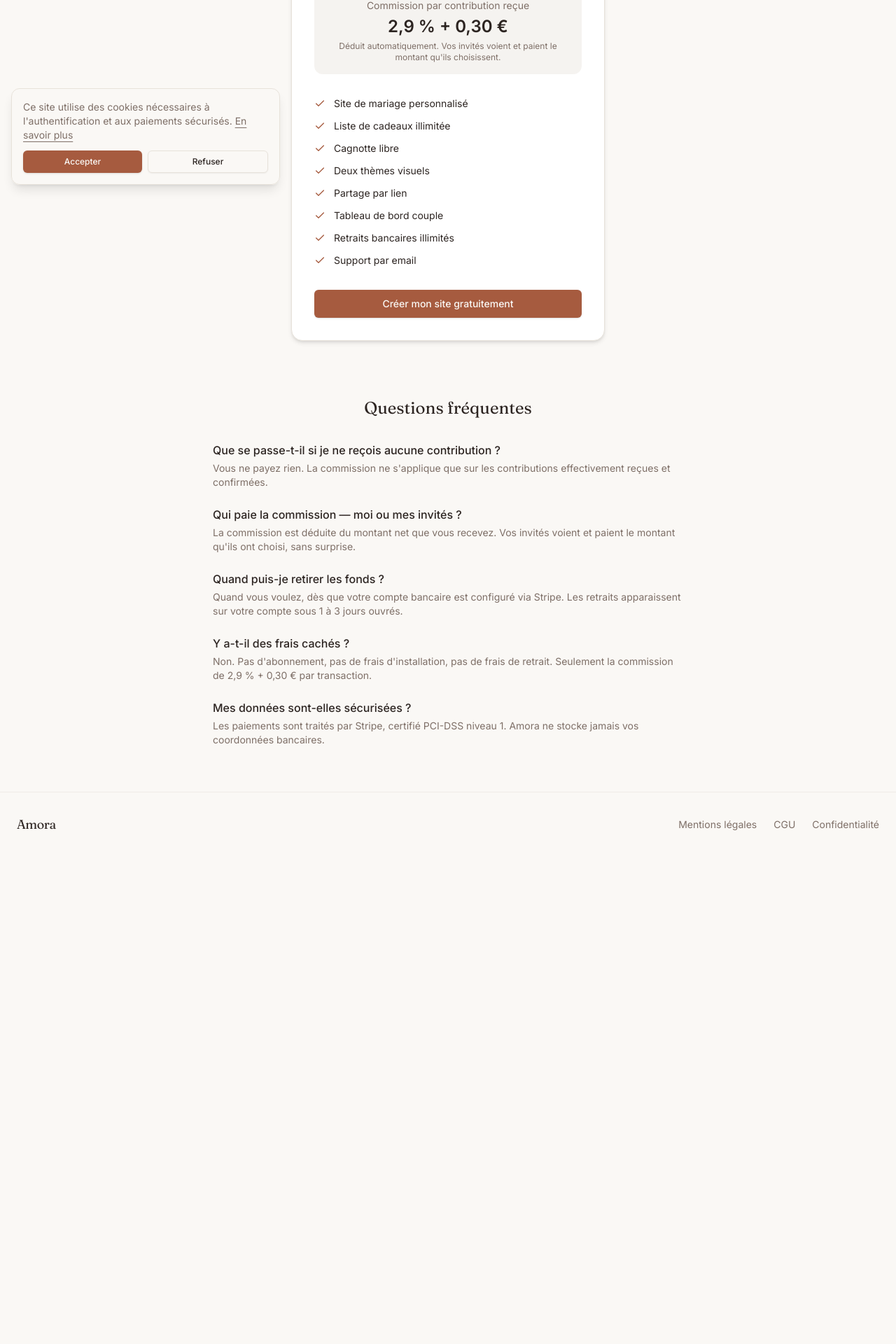
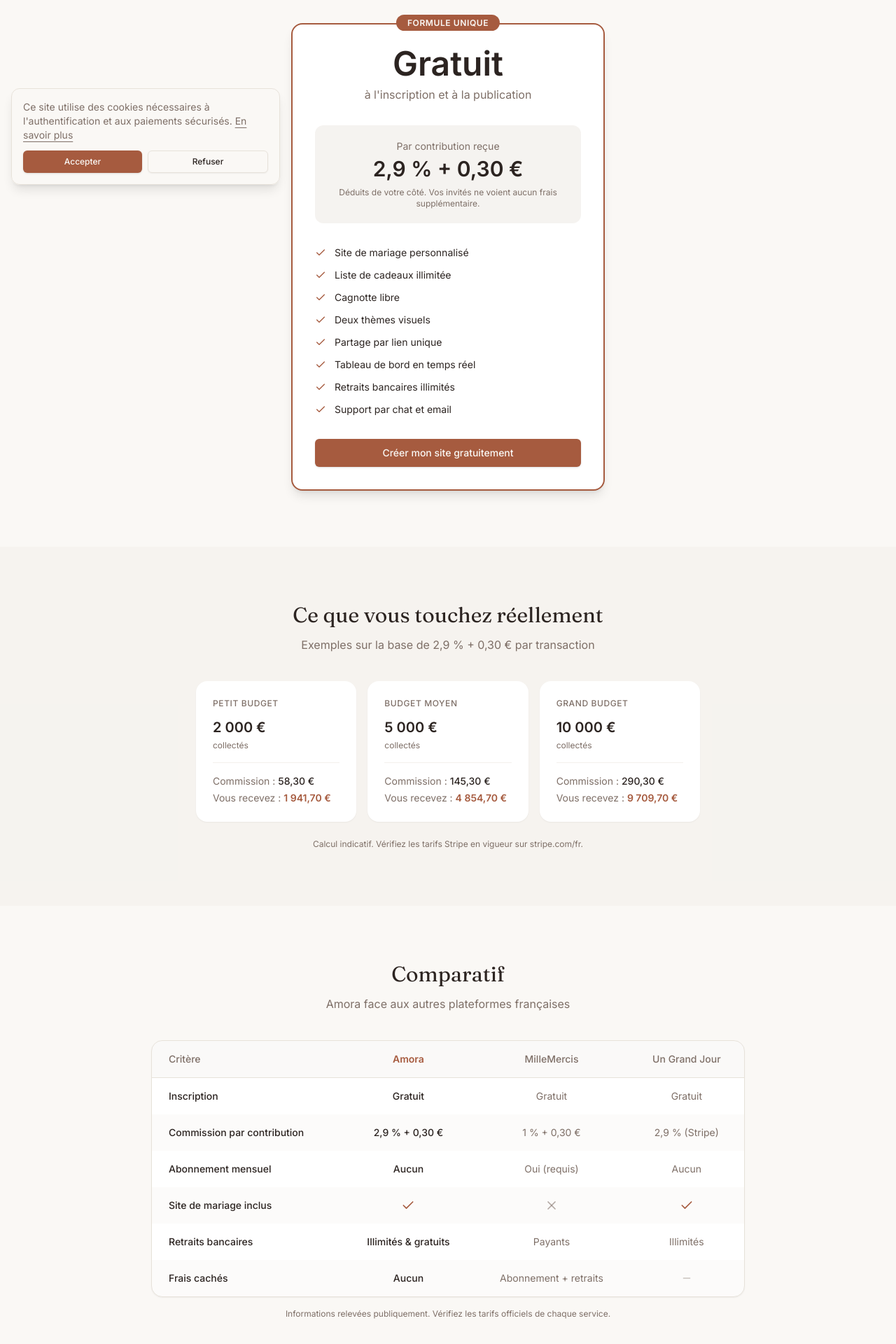
Before and after one commit to alexandreadamdufour/marryslate, a Next.js app: page /tarifs in a window 1280 px wide. Shown: the part 520-2440 px from the top of the page at 70% size. Before the commit the page ends 1744 px from the top, so only its background shows below. Built offline with nearby package versions, Linux system fonts and the light colour scheme; no server answers.

Commit message:
feat: page tarifs avec comparatif et simulation

```diff
--- a/src/app/(marketing)/tarifs/page.tsx
+++ b/src/app/(marketing)/tarifs/page.tsx
@@ -1,12 +1,12 @@
 import type { Metadata } from "next"
 import Link from "next/link"
 import { Button } from "@/components/ui/button"
-import { Check } from "lucide-react"
+import { Check, X, Minus } from "lucide-react"
 
 export const metadata: Metadata = {
   title: "Tarifs",
   description:
-    "Amora est gratuit à créer. Seulement 2,9 % + 0,30 € par contribution reçue. Aucun abonnement.",
+    "Amora est gratuit à créer. Seulement 2,9 % + 0,30 € par contribution reçue. Aucun abonnement, aucun frais caché.",
 }
 
 const INCLUDED = [
@@ -14,42 +14,138 @@
   "Liste de cadeaux illimitée",
   "Cagnotte libre",
   "Deux thèmes visuels",
-  "Partage par lien",
-  "Tableau de bord couple",
+  "Partage par lien unique",
+  "Tableau de bord en temps réel",
   "Retraits bancaires illimités",
-  "Support par email",
+  "Support par chat et email",
 ]
+
+type CellValue = { type: "check" | "cross" | "dash" | "text"; text?: string }
+
+const COMPARISON: {
+  feature: string
+  amora: CellValue
+  milleMercis: CellValue
+  unGrandJour: CellValue
+}[] = [
+  {
+    feature: "Inscription",
+    amora: { type: "text", text: "Gratuit" },
+    milleMercis: { type: "text", text: "Gratuit" },
+    unGrandJour: { type: "text", text: "Gratuit" },
+  },
+  {
+    feature: "Commission par contribution",
+    amora: { type: "text", text: "2,9 % + 0,30 €" },
+    milleMercis: { type: "text", text: "1 % + 0,30 €" },
+    unGrandJour: { type: "text", text: "2,9 % (Stripe)" },
+  },
+  {
+    feature: "Abonnement mensuel",
+    amora: { type: "text", text: "Aucun" },
+    milleMercis: { type: "text", text: "Oui (requis)" },
+    unGrandJour: { type: "text", text: "Aucun" },
+  },
+  {
+    feature: "Site de mariage inclus",
+    amora: { type: "check" },
+    milleMercis: { type: "cross" },
+    unGrandJour: { type: "check" },
+  },
+  {
+    feature: "Retraits bancaires",
+    amora: { type: "text", text: "Illimités & gratuits" },
+    milleMercis: { type: "text", text: "Payants" },
+    unGrandJour: { type: "text", text: "Illimités" },
+  },
+  {
+    feature: "Frais cachés",
+    amora: { type: "text", text: "Aucun" },
+    milleMercis: { type: "text", text: "Abonnement + retraits" },
+    unGrandJour: { type: "dash" },
+  },
+]
+
+const SIMULATIONS = [
+  { label: "Petit budget", collected: "2 000 €", commission: "58,30 €", received: "1 941,70 €" },
+  { label: "Budget moyen", collected: "5 000 €", commission: "145,30 €", received: "4 854,70 €" },
+  { label: "Grand budget", collected: "10 000 €", commission: "290,30 €", received: "9 709,70 €" },
+]
+
+const FAQ = [
+  {
+    q: "Que se passe-t-il si je ne reçois aucune contribution ?",
+    a: "Vous ne payez absolument rien. La commission ne s'applique que sur les contributions effectivement reçues et confirmées par Stripe.",
+  },
+  {
+    q: "Qui paie la commission — moi ou mes invités ?",
+    a: "La commission est déduite du montant net que vous recevez. Vos invités voient et paient le montant qu'ils ont choisi, sans surprise ni frais supplémentaire de leur côté.",
+  },
+  {
+    q: "Quand puis-je retirer les fonds ?",
+    a: "Quand vous voulez, dès que votre compte bancaire est configuré. Les fonds apparaissent sur votre compte sous 1 à 3 jours ouvrés, sans frais.",
+  },
+  {
+    q: "Y a-t-il des frais cachés ?",
+    a: "Non. Pas d'abonnement, pas de frais d'installation, pas de frais de retrait. Seulement la commission de 2,9 % + 0,30 € par transaction Stripe.",
+  },
+  {
+    q: "Les paiements de mes invités sont-ils sécurisés ?",
+    a: "Les paiements sont traités par Stripe, certifié PCI-DSS niveau 1. Amora ne stocke jamais les coordonnées bancaires de vos invités ni les vôtres.",
+  },
+]
+
+function ComparisonCell({ value }: { value: CellValue }) {
+  if (value.type === "check")
+    return <Check className="mx-auto h-5 w-5 text-primary" aria-label="Oui" />
+  if (value.type === "cross")
+    return <X className="mx-auto h-5 w-5 text-muted-foreground/60" aria-label="Non" />
+  if (value.type === "dash")
+    return <Minus className="mx-auto h-4 w-4 text-muted-foreground/40" aria-label="Non communiqué" />
+  return <span>{value.text}</span>
+}
 
 export default function TarifsPage() {
   return (
-    <div className="container mx-auto max-w-4xl px-4 py-16 sm:px-6">
-      <div className="mb-16 text-center">
-        <h1 className="mb-4 text-4xl sm:text-5xl">Tarifs simples et transparents</h1>
+    <>
+      {/* Hero */}
+      <section className="container mx-auto max-w-3xl px-4 py-20 text-center sm:px-6 md:py-28">
+        <p className="mb-4 text-sm font-medium uppercase tracking-widest text-primary">
+          Tarifs
+        </p>
+        <h1 className="mb-6 text-4xl leading-tight sm:text-5xl md:text-6xl">
+          Vous ne payez que quand{" "}
+          <span className="text-primary">vous recevez un cadeau</span>
+        </h1>
         <p className="mx-auto max-w-xl text-lg text-muted-foreground">
-          Créez votre site gratuitement. Nous prélevons uniquement une commission sur les
-          contributions reçues — vous ne payez rien si vous ne collectez rien.
+          Inscription gratuite. Aucun abonnement. Aucun frais caché. Une seule commission de
+          2,9&nbsp;% + 0,30&nbsp;€ par contribution — déduite automatiquement à la réception.
+        </p>
+      </section>
+
+      {/* Pricing card */}
+      <section className="container mx-auto px-4 pb-20 sm:px-6">
+        <div className="relative mx-auto max-w-md rounded-2xl border-2 border-primary bg-card p-8 shadow-lg">
+          <div className="absolute -top-4 left-1/2 -translate-x-1/2">
+            <span className="rounded-full bg-primary px-4 py-1 text-xs font-semibold uppercase tracking-wider text-primary-foreground">
+              Formule unique
+            </span>
+          </div>
+
+          <div className="mb-8 text-center">
+            <p className="text-5xl font-semibold">Gratuit</p>
+            <p className="mt-2 text-muted-foreground">à l&apos;inscription et à la publication</p>
+          </div>
+
+          <div className="mb-8 rounded-xl bg-muted/60 px-6 py-5 text-center">
+            <p className="text-sm text-muted-foreground">Par contribution reçue</p>
+            <p className="mt-1 text-3xl font-semibold">2,9&nbsp;% + 0,30&nbsp;€</p>
+            <p className="mt-2 text-xs text-muted-foreground">
+              Déduits de votre côté. Vos invités ne voient aucun frais supplémentaire.
             </p>
           </div>
 
-      {/* Pricing card */}
-      <div className="mx-auto max-w-md rounded-2xl border bg-card p-8 shadow-md">
-        <div className="mb-6 text-center">
-          <p className="text-sm font-medium uppercase tracking-wider text-muted-foreground">
-            Formule unique
-          </p>
-          <p className="mt-2 text-5xl font-semibold">Gratuit</p>
-          <p className="mt-1 text-muted-foreground">pour créer et publier</p>
-        </div>
-
-        <div className="mb-8 rounded-xl bg-muted/60 p-4 text-center">
-          <p className="text-sm text-muted-foreground">Commission par contribution reçue</p>
-          <p className="mt-1 text-2xl font-semibold">2,9 % + 0,30 €</p>
-          <p className="mt-1 text-xs text-muted-foreground">
-            Déduit automatiquement. Vos invités voient et paient le montant qu&apos;ils choisissent.
-          </p>
-        </div>
-
-        <ul className="mb-8 space-y-3">
+          <ul className="mb-8 space-y-3" aria-label="Ce qui est inclus">
             {INCLUDED.map((item) => (
               <li key={item} className="flex items-center gap-3 text-sm">
                 <Check className="h-4 w-4 shrink-0 text-primary" aria-hidden="true" />
@@ -62,42 +158,121 @@
             <Link href="/inscription">Créer mon site gratuitement</Link>
           </Button>
         </div>
+      </section>
+
+      {/* Simulation */}
+      <section className="bg-muted/40 py-20">
+        <div className="container mx-auto max-w-3xl px-4 sm:px-6">
+          <h2 className="mb-3 text-center text-3xl">Ce que vous touchez réellement</h2>
+          <p className="mb-10 text-center text-muted-foreground">
+            Exemples sur la base de 2,9&nbsp;% + 0,30&nbsp;€ par transaction
+          </p>
+          <div className="grid gap-4 sm:grid-cols-3">
+            {SIMULATIONS.map((s) => (
+              <div key={s.label} className="rounded-2xl bg-card p-6 shadow-sm">
+                <p className="mb-3 text-xs font-medium uppercase tracking-wider text-muted-foreground">
+                  {s.label}
+                </p>
+                <p className="text-xl font-semibold">{s.collected}</p>
+                <p className="mb-1 mt-1 text-xs text-muted-foreground">collectés</p>
+                <div className="my-4 border-t border-border/50" />
+                <p className="text-sm text-muted-foreground">
+                  Commission&nbsp;:{" "}
+                  <span className="font-medium text-foreground">{s.commission}</span>
+                </p>
+                <p className="mt-1 text-sm text-muted-foreground">
+                  Vous recevez&nbsp;:{" "}
+                  <span className="font-semibold text-primary">{s.received}</span>
+                </p>
+              </div>
+            ))}
+          </div>
+          <p className="mt-6 text-center text-xs text-muted-foreground">
+            Calcul indicatif. Vérifiez les tarifs Stripe en vigueur sur stripe.com/fr.
+          </p>
+        </div>
+      </section>
+
+      {/* Comparatif */}
+      <section className="py-20">
+        <div className="container mx-auto max-w-4xl px-4 sm:px-6">
+          <h2 className="mb-3 text-center text-3xl">Comparatif</h2>
+          <p className="mb-10 text-center text-muted-foreground">
+            Amora face aux autres plateformes françaises
+          </p>
+
+          <div className="overflow-x-auto rounded-2xl border bg-card shadow-sm">
+            <table className="w-full min-w-[540px] text-sm">
+              <thead>
+                <tr className="border-b bg-muted/30">
+                  <th className="px-6 py-4 text-left font-medium text-muted-foreground">
+                    Critère
+                  </th>
+                  <th className="px-6 py-4 text-center">
+                    <span className="font-semibold text-primary">Amora</span>
+                  </th>
+                  <th className="px-6 py-4 text-center font-medium text-muted-foreground">
+                    MilleMercis
+                  </th>
+                  <th className="px-6 py-4 text-center font-medium text-muted-foreground">
+                    Un Grand Jour
+                  </th>
+                </tr>
+              </thead>
+              <tbody>
+                {COMPARISON.map((row, i) => (
+                  <tr key={row.feature} className={i % 2 === 0 ? "" : "bg-muted/20"}>
+                    <td className="px-6 py-4 font-medium">{row.feature}</td>
+                    <td className="px-6 py-4 text-center font-medium text-foreground">
+                      <ComparisonCell value={row.amora} />
+                    </td>
+                    <td className="px-6 py-4 text-center text-muted-foreground">
+                      <ComparisonCell value={row.milleMercis} />
+                    </td>
+                    <td className="px-6 py-4 text-center text-muted-foreground">
+                      <ComparisonCell value={row.unGrandJour} />
+                    </td>
+                  </tr>
+                ))}
+              </tbody>
+            </table>
+          </div>
+          <p className="mt-4 text-center text-xs text-muted-foreground">
+            Informations relevées publiquement. Vérifiez les tarifs officiels de chaque service.
+          </p>
+        </div>
+      </section>
 
       {/* FAQ */}
-      <div className="mt-20">
-        <h2 className="mb-8 text-center text-2xl">Questions fréquentes</h2>
-        <dl className="mx-auto max-w-2xl space-y-6">
+      <section className="bg-muted/40 py-20">
+        <div className="container mx-auto max-w-2xl px-4 sm:px-6">
+          <h2 className="mb-10 text-center text-3xl">Questions fréquentes</h2>
+          <dl className="space-y-8">
             {FAQ.map((item) => (
-            <div key={item.q}>
-              <dt className="font-medium">{item.q}</dt>
-              <dd className="mt-1 text-sm text-muted-foreground">{item.a}</dd>
+              <div
+                key={item.q}
+                className="border-b border-border/60 pb-8 last:border-0 last:pb-0"
+              >
+                <dt className="mb-2 font-medium">{item.q}</dt>
+                <dd className="text-sm leading-relaxed text-muted-foreground">{item.a}</dd>
               </div>
             ))}
           </dl>
         </div>
+      </section>
+
+      {/* CTA final */}
+      <section className="px-4 py-24">
+        <div className="container mx-auto max-w-xl text-center sm:px-6">
+          <h2 className="mb-4 text-3xl">Prêt·e à commencer ?</h2>
+          <p className="mb-8 text-muted-foreground">
+            Création en 2 minutes. Aucune carte bancaire requise.
+          </p>
+          <Button asChild size="lg">
+            <Link href="/inscription">Créer mon site gratuitement</Link>
+          </Button>
         </div>
+      </section>
+    </>
   )
 }
-
-const FAQ = [
-  {
-    q: "Que se passe-t-il si je ne reçois aucune contribution ?",
-    a: "Vous ne payez rien. La commission ne s'applique que sur les contributions effectivement reçues et confirmées.",
-  },
-  {
-    q: "Qui paie la commission — moi ou mes invités ?",
-    a: "La commission est déduite du montant net que vous recevez. Vos invités voient et paient le montant qu'ils ont choisi, sans surprise.",
-  },
-  {
-    q: "Quand puis-je retirer les fonds ?",
-    a: "Quand vous voulez, dès que votre compte bancaire est configuré via Stripe. Les retraits apparaissent sur votre compte sous 1 à 3 jours ouvrés.",
-  },
-  {
-    q: "Y a-t-il des frais cachés ?",
-    a: "Non. Pas d'abonnement, pas de frais d'installation, pas de frais de retrait. Seulement la commission de 2,9 % + 0,30 € par transaction.",
-  },
-  {
-    q: "Mes données sont-elles sécurisées ?",
-    a: "Les paiements sont traités par Stripe, certifié PCI-DSS niveau 1. Amora ne stocke jamais vos coordonnées bancaires.",
-  },
-]
```
Lines whose indentation alone changed are shown as unchanged.
